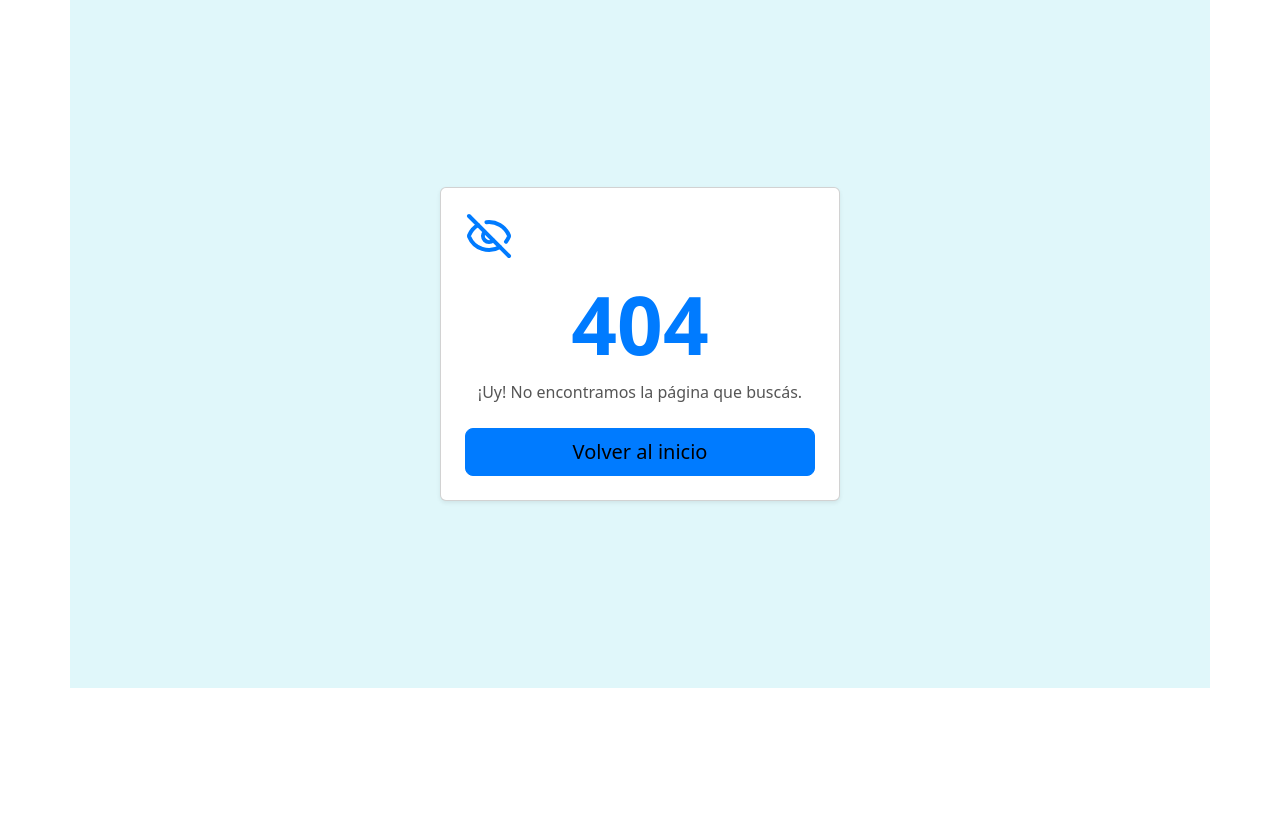
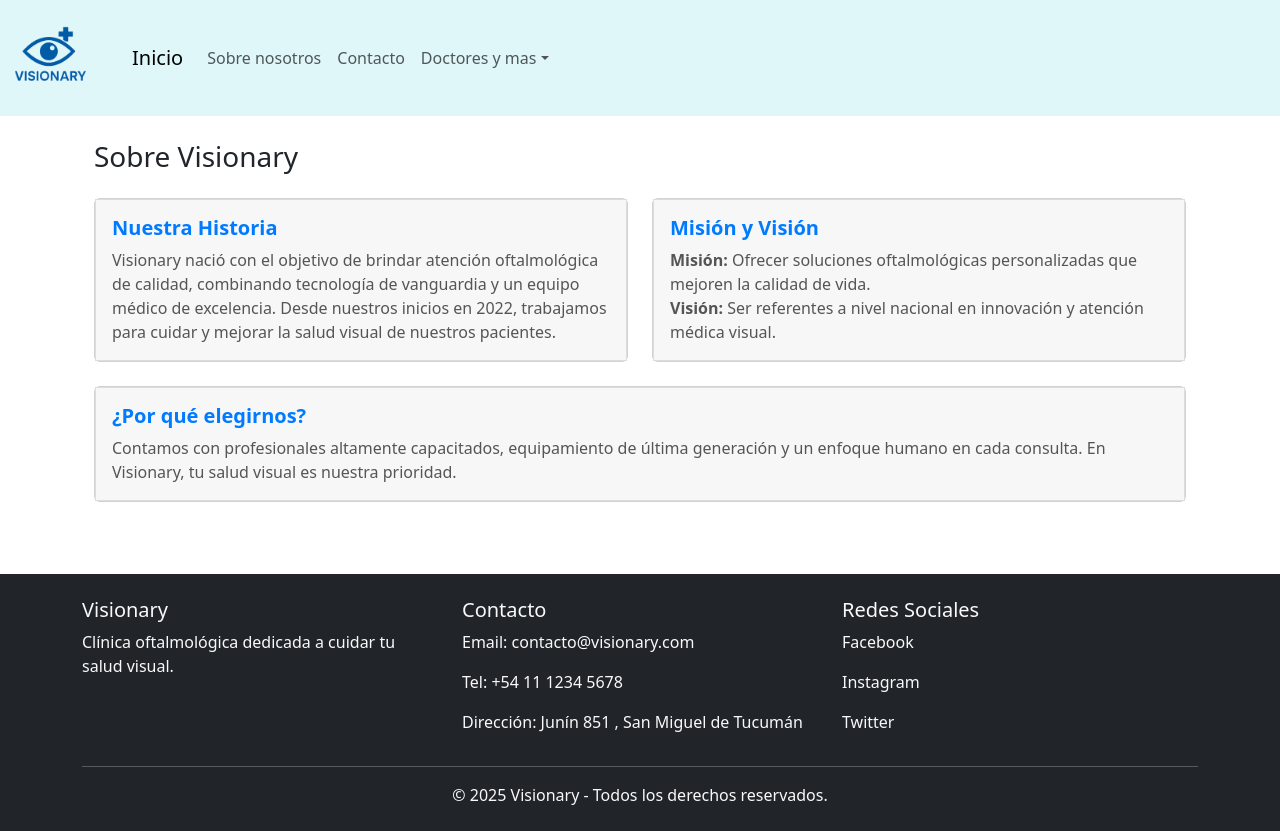
Before and after one commit to rodo18-2006/proyecto2, a React (Vite) app: page /sobre-nosotros in a window 1280 px wide. Before the commit this address had no page. Before the commit the page ends 800 px from the top, so only its background shows below. Built offline with nearby package versions, Linux system fonts and the light colour scheme.

Commit message:
creamos sobre nosotros y creamos su respectiva ruta

```diff
--- a/src/App.jsx
+++ b/src/App.jsx
@@ -13,6 +13,7 @@ import PerfilDoctor from "./page/PerfilDoctor";
 import Nuevopaciente from "./page/Nuevopaciente";
 import Nuevoturno from "./page/Nuevoturno";
 import TurnosPacientes from "./page/TurnosPacientes";
+import SobreNosotros from "./page/SobreNosotros";
 
 const App = () => {
   return (
@@ -31,6 +32,7 @@ const App = () => {
           <Route path="/doctor/pacientes/nuevo" element={<Nuevopaciente />} />
           <Route path="/doctor/turnos/nuevo" element={<Nuevoturno />} />
           <Route path="/turnos-pacientes" element={<TurnosPacientes/>} />
+          <Route path="/sobre-nosotros" element={<SobreNosotros />}/>
         </Routes>
       </Router>
     </div>
--- a/src/components/footer/FooterC.jsx
+++ b/src/components/footer/FooterC.jsx
@@ -15,7 +15,7 @@ const FooterC = () => {
             <h5>Contacto</h5>
             <p>Email: contacto@visionary.com</p>
             <p>Tel: +54 11 1234 5678</p>
-            <p>Dirección: Av. Salud Visual 123, CABA</p>
+            <p>Dirección: Junín 851 , San Miguel de Tucumán</p>
           </Col>
           <Col md={4}>
             <h5>Redes Sociales</h5>
--- a/src/components/navbar/NavbarC.jsx
+++ b/src/components/navbar/NavbarC.jsx
@@ -12,15 +12,15 @@ const NavbarC = () => {
     <Navbar expand="lg" className="nav">
       <img className="logo" src="./img/favicon-clinica-ofmatologia.png" />
       <Container>
-        <Navbar.Brand href="#home">Inicio</Navbar.Brand>
+        <Navbar.Brand href="/inicio">Inicio</Navbar.Brand>
         <Navbar.Toggle aria-controls="basic-navbar-nav" />
         <Navbar.Collapse id="basic-navbar-nav">
           <Nav className="me-auto">
-            <Nav.Link href="#home">Sobre nosotros</Nav.Link>
-            <Nav.Link href="#link">Contacto</Nav.Link>
+            <Nav.Link href="/sobre-nosotros">Sobre nosotros</Nav.Link>
+            <Nav.Link href="/contacto">Contacto</Nav.Link>
             <NavDropdown title="Doctores y mas" id="basic-nav-dropdown">
-              <NavDropdown.Item href="#action/3.1">Doctores</NavDropdown.Item>
-              <NavDropdown.Item href="#action/3.2">Horarios</NavDropdown.Item>
+              <NavDropdown.Item href="/doctores">Doctores</NavDropdown.Item>
+              <NavDropdown.Item href="/horarios">Horarios</NavDropdown.Item>
               <NavDropdown.Item href="#action/3.3">
                 Atencion al cliente
               </NavDropdown.Item>
--- /dev/null
+++ b/src/components/sobrenosotros/SobreNosotrosC.jsx
@@ -0,0 +1,55 @@
+import React from "react";
+import { Card, Row, Col, Container } from "react-bootstrap";
+
+const SobreNosotrosC = () => {
+  return (
+    <Container className="p-4">
+      <h3 className="mb-4">Sobre Visionary</h3>
+
+      <Row className="mb-4">
+        <Col md={6}>
+          <Card>
+            <Card.Body>
+              <Card.Title>Nuestra Historia</Card.Title>
+              <Card.Text>
+                Visionary nació con el objetivo de brindar atención
+                oftalmológica de calidad, combinando tecnología de vanguardia y
+                un equipo médico de excelencia. Desde nuestros inicios en 2022,
+                trabajamos para cuidar y mejorar la salud visual de nuestros
+                pacientes.
+              </Card.Text>
+            </Card.Body>
+          </Card>
+        </Col>
+
+        <Col md={6}>
+          <Card>
+            <Card.Body>
+              <Card.Title>Misión y Visión</Card.Title>
+              <Card.Text>
+                <strong>Misión:</strong> Ofrecer soluciones oftalmológicas
+                personalizadas que mejoren la calidad de vida.
+                <br />
+                <strong>Visión:</strong> Ser referentes a nivel nacional en
+                innovación y atención médica visual.
+              </Card.Text>
+            </Card.Body>
+          </Card>
+        </Col>
+      </Row>
+
+      <Card>
+        <Card.Body>
+          <Card.Title>¿Por qué elegirnos?</Card.Title>
+          <Card.Text>
+            Contamos con profesionales altamente capacitados, equipamiento de
+            última generación y un enfoque humano en cada consulta. En
+            Visionary, tu salud visual es nuestra prioridad.
+          </Card.Text>
+        </Card.Body>
+      </Card>
+    </Container>
+  );
+};
+
+export default SobreNosotrosC;
--- /dev/null
+++ b/src/page/SobreNosotros.jsx
@@ -0,0 +1,16 @@
+import React from 'react'
+import NavbarC from '../components/navbar/NavbarC'
+import SobreNosotrosC from '../components/sobrenosotros/SobreNosotrosC'
+import FooterC from '../components/footer/FooterC'
+
+const SobreNosotros = () => {
+  return (
+    <>
+    <NavbarC />
+    <SobreNosotrosC />
+    <FooterC />
+    </>
+  )
+}
+
+export default SobreNosotros
```
